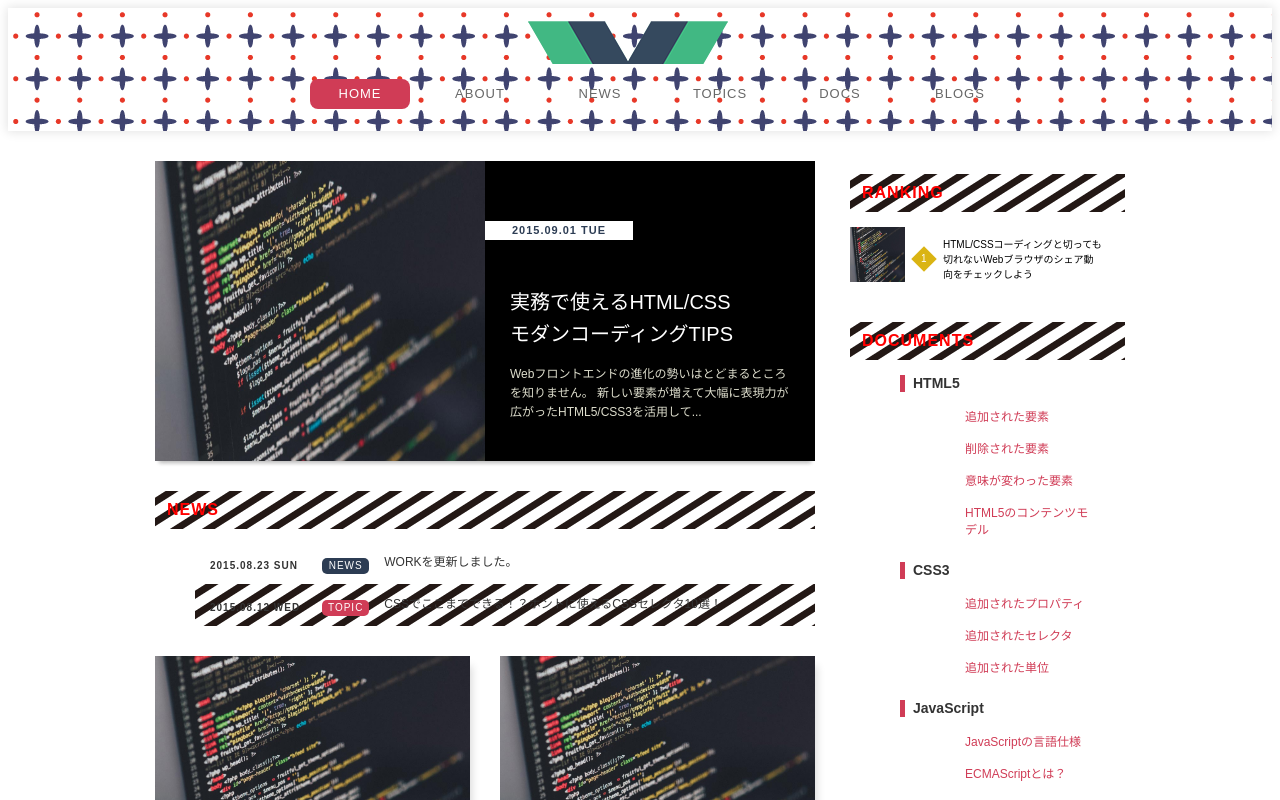
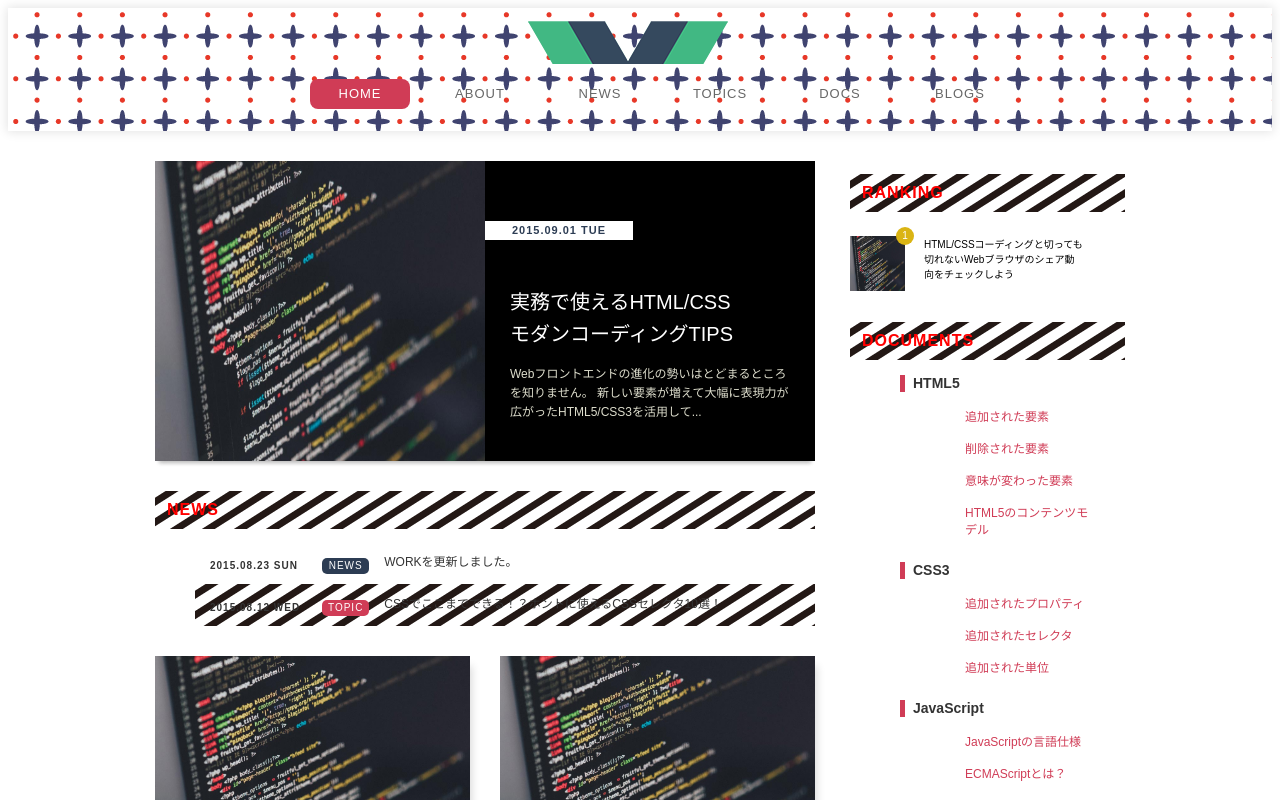
Before and after one commit to tobb422/spa-practive, a Vue app: page / in a window 1280 px wide. Shown: the top 800 px of the page. Built offline with nearby package versions, Linux system fonts and the light colour scheme.

Commit message:
セルフコーディング

```diff
--- a/src/components/SideMenu.vue
+++ b/src/components/SideMenu.vue
@@ -4,8 +4,10 @@
     <ol class="ranking">
       <li class="ranking-item">
         <a href="#">
-          <img class="image" src="../assets/coding.jpg" alt="コーディング画面">
-          <span class="order"></span>
+          <div class="order-box">
+            <img class="image" src="../assets/coding.jpg" alt="コーディング画面">
+            <span class="order"></span>
+          </div>
           <p class="text">HTML/CSSコーディングと切っても切れないWebブラウザのシェア動向をチェックしよう</p>
         </a>
       </li>
@@ -95,9 +97,39 @@
     opacity: 0.8;
   }
 
-  .image {
+  .order-box {
+    display: inline-block;
+    position: relative;
     width: 55px;
     height: 55px;
+    padding-top: 9px;
+    padding-right: 19px;
+
+    .image {
+      width: 100%;
+      height: 100%;
+    }
+
+    .order {
+      position: absolute;
+      top: 0;
+      right: 10px;
+      width: 18px;
+      height: 18px;
+      border: 1px solid #ccc;
+      color: #aaa;
+      vertical-align: 20px;
+      text-align: center;
+      font-weight: bold;
+      line-height: 16px;
+      border-radius: 9px;
+    }
+
+    .order::before {
+      content: '1';
+      display: inline-block;
+      font-size: 1.0rem;
+    }
   }
 
   .text {
@@ -110,37 +142,12 @@
     box-sizing: border-box;
   }
 
-  .order {
-    display: inline-block;
-    width: 18px;
-    height: 18px;
-    margin: 0 10px;
-    border: 1px solid #ccc;
-    color: #aaa;
-    vertical-align: 20px;
-    text-align: center;
-    font-weight: bold;
-    line-height: 16px;
-    -webkit-transform: rotate(45deg);
-    -ms-transform: rotate(45deg);
-    transform: rotate(45deg);
-  }
-
   .ranking-item:nth-of-type(1) .order {
     border: none;
     color: #fff;
     font-weight: normal;
     line-height: 18px;
     background-color: #dab413;
-  }
-
-  .order::before {
-    content: '1';
-    display: inline-block;
-    font-size: 1.0rem;
-    -webkit-transform: rotate(-45deg);
-    -ms-transform: rotate(-45deg);
-    transform: rotate(-45deg);
   }
 }
 
```
